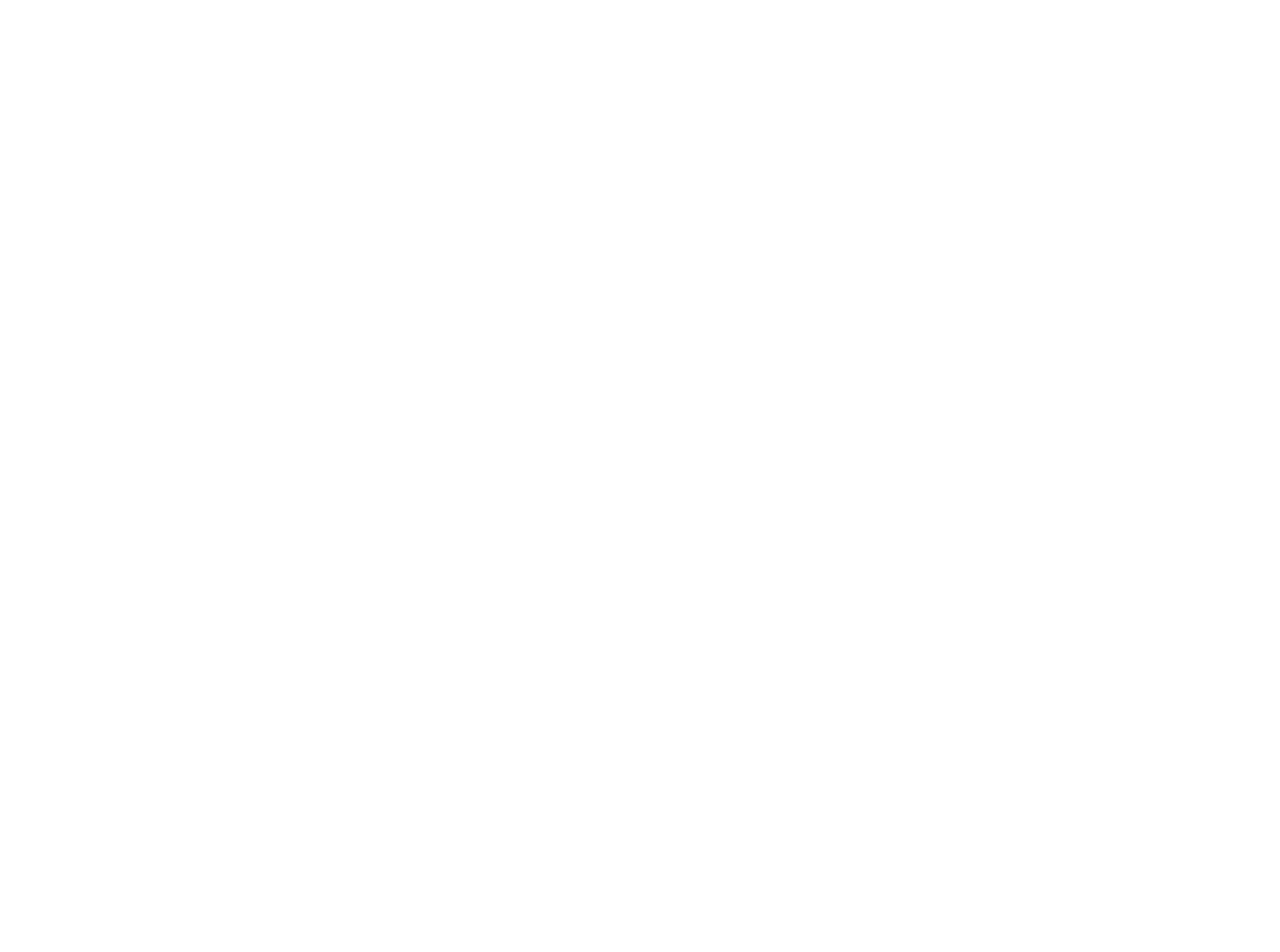
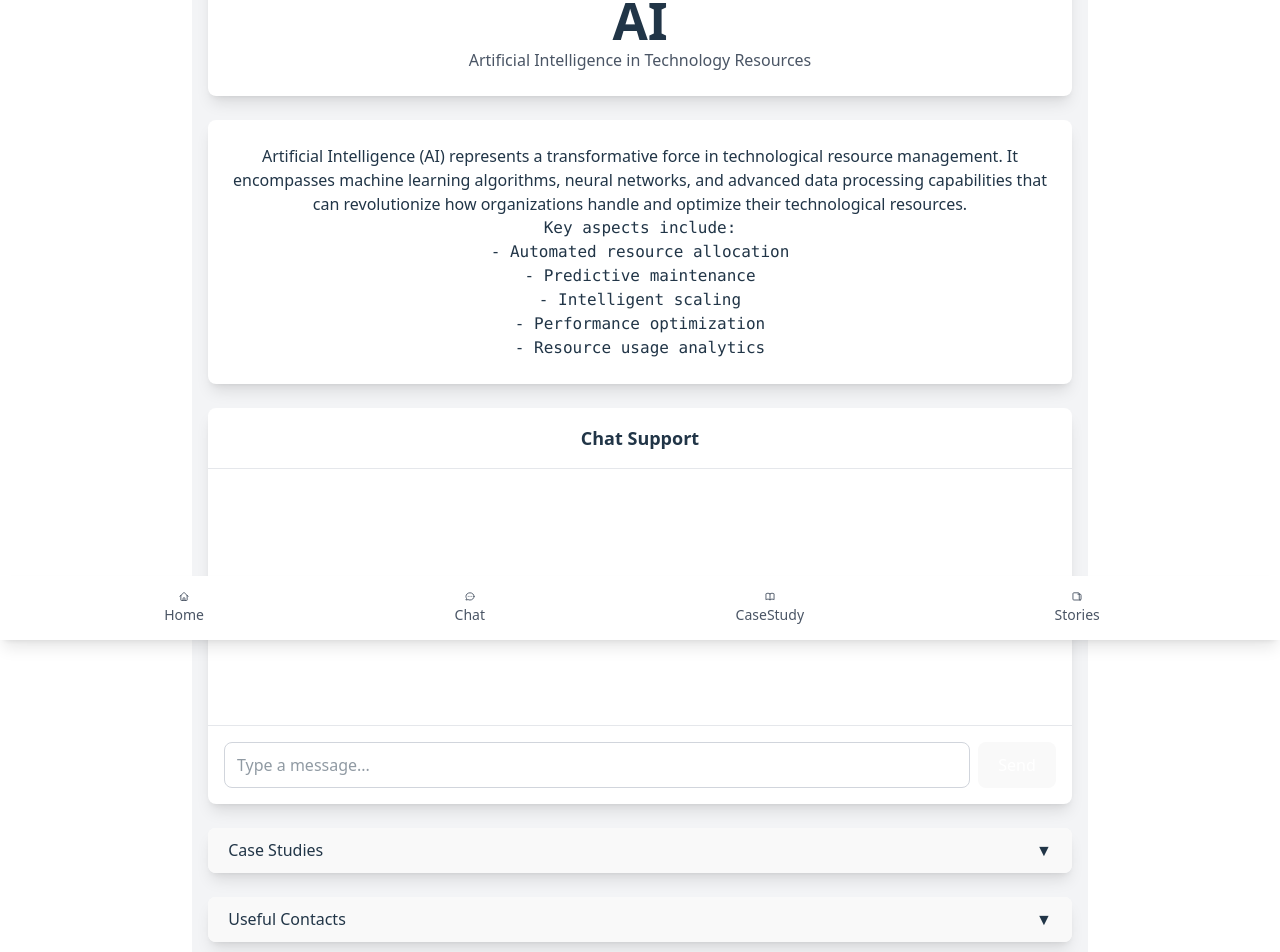
Before and after one commit to minlfk/Hackathon_25, a React (Vite) app in the folder hack25/: page /topic/1 in a window 1280 px wide. Before the commit this address had no page. Shown: the part 160-1112 px from the top of the page. Before the commit the page ends 800 px from the top, so only its background shows below. Built offline with nearby package versions, Linux system fonts and the light colour scheme.

Commit message:
some modif

```diff
--- a/hack25/src/App.jsx
+++ b/hack25/src/App.jsx
@@ -4,6 +4,7 @@ import ChatPage from './components/ChatPage';
 import Share from './components/Share';
 import './App.css'
 import DeepDive from './pages/DeepDive';
+import TopicDetail from './components/TopicDetail';
 
 function App() {
 
@@ -15,6 +16,7 @@ function App() {
           <Route path="/chat" element={<ChatPage />} />
           <Route path="/case-study" element={<div>Case Study Page</div>} />
           <Route path="/share" element={<Share />} />
+          <Route path="/topic/:topic" element={<TopicDetail />} />
 
           {/* Default routes for other combinations */}
           <Route path="/:id1" element={<DeepDive />} />
--- a/hack25/src/components/ChatPage.jsx
+++ b/hack25/src/components/ChatPage.jsx
@@ -1,4 +1,4 @@
-import { useState } from 'react';
+import { useState, useEffect, useRef } from 'react';
 import BottomToolbar from './BottomToolbar';
 import BackButton from './BackButton';
 import ReactMarkdown from 'react-markdown';
@@ -6,6 +6,15 @@ import ReactMarkdown from 'react-markdown';
 const ChatPage = () => {
   const [messages, setMessages] = useState([]);
   const [input, setInput] = useState("");
+  const messagesEndRef = useRef(null);
+
+  const scrollToBottom = () => {
+    messagesEndRef.current?.scrollIntoView({ behavior: "smooth" });
+  };
+
+  useEffect(() => {
+    scrollToBottom();
+  }, [messages]);
 
   const sendMessage = async () => {
     if (input.trim() === "") return;
@@ -48,13 +57,13 @@ const ChatPage = () => {
     <div className="fixed inset-0 bg-gray-100 flex flex-col">
       <BackButton />
       {/* Chat Window */}
-      <div className="flex-1 w-full max-w-2xl mx-auto px-2 md:px-4 pb-20">
+      <div className="flex-1 w-full max-w-2xl mx-auto px-2 md:px-4 pb-20 overflow-hidden">
         <div className="bg-white rounded-lg shadow-xl h-full flex flex-col">
           <div className="p-4 border-b border-gray-200">
             <h3 className="text-lg font-semibold text-gray-800">Chat Support</h3>
           </div>
 
-          <div className="flex-1 p-4 overflow-y-auto">
+          <div className="flex-1 p-4 overflow-y-auto" style={{ scrollbarWidth: 'thin' }}>
             <div className="space-y-4">
               {messages.map((msg, index) => (
                 <div
@@ -72,6 +81,7 @@ const ChatPage = () => {
                   </div>
                 </div>
               ))}
+              <div ref={messagesEndRef} />
             </div>
           </div>
 
--- a/hack25/src/components/CubeDetail.jsx
+++ b/hack25/src/components/CubeDetail.jsx
@@ -14,6 +14,11 @@ function CubeFace({ position, rotation, color, hoverColor, label, route, navigat
 
   // Load the button texture
   const texture = useTexture(buttonImage || zukunftLogo);
+
+  const handleClick = () => {
+    // Navigate to the topic detail page instead of the direct route
+    navigate(`/topic/${label.toLowerCase().replace(/\s+/g, '-')}`);
+  };
 
   return (
     <group position={position} rotation={rotation}>
@@ -36,7 +41,7 @@ function CubeFace({ position, rotation, color, hoverColor, label, route, navigat
         position={[0, 0, 0.01]}
         onPointerOver={() => setHovered(true)}
         onPointerOut={() => setHovered(false)}
-        onClick={() => navigate(route)}
+        onClick={handleClick}
       >
         <planeGeometry args={[0.4, 0.4]} />
         <meshBasicMaterial
--- /dev/null
+++ b/hack25/src/components/TopicDetail.jsx
@@ -0,0 +1,201 @@
+import { useState } from 'react';
+import { useParams } from 'react-router-dom';
+import BackButton from './BackButton';
+import BottomToolbar from './BottomToolbar';
+import ReactMarkdown from 'react-markdown';
+
+const TopicDetail = () => {
+  const { topic } = useParams();
+  const [messages, setMessages] = useState([]);
+  const [input, setInput] = useState("");
+  const [isCaseStudiesOpen, setIsCaseStudiesOpen] = useState(false);
+  const [isContactsOpen, setIsContactsOpen] = useState(false);
+
+  // Example data - replace with actual data from your backend
+  const topicData = {
+    title: "AI",
+    summary: "Artificial Intelligence in Technology Resources",
+    description: `Artificial Intelligence (AI) represents a transformative force in technological resource management.
+    It encompasses machine learning algorithms, neural networks, and advanced data processing capabilities that can
+    revolutionize how organizations handle and optimize their technological resources.
+
+    Key aspects include:
+    - Automated resource allocation
+    - Predictive maintenance
+    - Intelligent scaling
+    - Performance optimization
+    - Resource usage analytics`,
+    caseStudies: [
+      {
+        title: "AI Implementation in Resource Management",
+        content: "A detailed case study about how Company X implemented AI to optimize their technology resource allocation, resulting in 30% improved efficiency..."
+      }
+    ],
+    contacts: [
+      {
+        name: "AI Resource Center",
+        role: "Technical Support",
+        email: "ai.support@example.com",
+        phone: "+1 234 567 8900"
+      },
+      {
+        name: "Innovation Lab",
+        role: "Research & Development",
+        email: "innovation@example.com",
+        phone: "+1 234 567 8901"
+      }
+    ]
+  };
+
+  const sendMessage = async () => {
+    if (input.trim() === "") return;
+
+    const newMessage = { role: "user", content: input };
+    const updatedMessages = [...messages, newMessage];
+    setMessages(updatedMessages);
+    setInput("");
+
+    try {
+      const response = await fetch("https://tmp-gresfbded4dyfvg6.canadacentral-01.azurewebsites.net/chat", {
+        method: "POST",
+        headers: {
+          "Content-Type": "application/json",
+        },
+        body: JSON.stringify({
+          persona: { usecase: "exam" },
+          chat_history: updatedMessages,
+        }),
+      });
+      const data = await response.json();
+      if (Array.isArray(data)) {
+        setMessages(data);
+      }
+    } catch (error) {
+      console.error("Error sending message:", error);
+    }
+  };
+
+  return (
+    <div className="min-h-screen bg-gray-100">
+      <div className="max-w-4xl mx-auto px-4 py-8">
+        <BackButton />
+
+        {/* Selection Summary */}
+        <div className="bg-white rounded-lg shadow-lg p-6 mb-6">
+          <div className="flex items-center space-x-4">
+            <div className="bg-blue-100 rounded-full p-3">
+              <span className="text-blue-800 font-semibold">Technology</span>
+            </div>
+            <div className="bg-purple-100 rounded-full p-3">
+              <span className="text-purple-800 font-semibold">Resources</span>
+            </div>
+          </div>
+          <h1 className="text-2xl font-bold mt-4">{topicData.title}</h1>
+          <p className="text-gray-600">{topicData.summary}</p>
+        </div>
+
+        {/* Main Content */}
+        <div className="bg-white rounded-lg shadow-lg p-6 mb-6">
+          <div className="prose max-w-none">
+            <ReactMarkdown>{topicData.description}</ReactMarkdown>
+          </div>
+        </div>
+
+        {/* Chat Section */}
+        <div className="bg-white rounded-lg shadow-lg mb-6">
+          <div className="p-4 border-b border-gray-200">
+            <h2 className="text-lg font-semibold">Chat Support</h2>
+          </div>
+          <div className="h-64 overflow-y-auto p-4">
+            <div className="space-y-4">
+              {messages.map((msg, index) => (
+                <div
+                  key={index}
+                  className={`flex ${msg.role === "user" ? "justify-end" : "justify-start"}`}
+                >
+                  <div
+                    className={`${
+                      msg.role === "user" ? "bg-blue-100" : "bg-gray-100"
+                    } rounded-lg px-4 py-2 max-w-[80%]`}
+                  >
+                    <div className="text-gray-800">
+                      <ReactMarkdown>{msg.content}</ReactMarkdown>
+                    </div>
+                  </div>
+                </div>
+              ))}
+            </div>
+          </div>
+          <div className="p-4 border-t border-gray-200">
+            <div className="flex space-x-2">
+              <input
+                type="text"
+                placeholder="Type a message..."
+                value={input}
+                onChange={(e) => setInput(e.target.value)}
+                className="flex-1 px-3 py-2 border border-gray-300 rounded-lg focus:ring-2 focus:ring-blue-500"
+              />
+              <button
+                onClick={sendMessage}
+                className="px-4 py-2 bg-blue-600 text-white rounded-lg hover:bg-blue-700"
+              >
+                Send
+              </button>
+            </div>
+          </div>
+        </div>
+
+        {/* Case Studies Dropdown */}
+        <div className="bg-white rounded-lg shadow-lg mb-6">
+          <button
+            onClick={() => setIsCaseStudiesOpen(!isCaseStudiesOpen)}
+            className="w-full p-4 text-left font-semibold flex justify-between items-center"
+          >
+            <span>Case Studies</span>
+            <span className={`transform transition-transform ${isCaseStudiesOpen ? 'rotate-180' : ''}`}>
+              ▼
+            </span>
+          </button>
+          {isCaseStudiesOpen && (
+            <div className="p-4 border-t border-gray-200">
+              {topicData.caseStudies.map((study, index) => (
+                <div key={index} className="mb-4">
+                  <h3 className="font-semibold mb-2">{study.title}</h3>
+                  <p className="text-gray-600">{study.content}</p>
+                </div>
+              ))}
+            </div>
+          )}
+        </div>
+
+        {/* Useful Contacts Dropdown */}
+        <div className="bg-white rounded-lg shadow-lg mb-6">
+          <button
+            onClick={() => setIsContactsOpen(!isContactsOpen)}
+            className="w-full p-4 text-left font-semibold flex justify-between items-center"
+          >
+            <span>Useful Contacts</span>
+            <span className={`transform transition-transform ${isContactsOpen ? 'rotate-180' : ''}`}>
+              ▼
+            </span>
+          </button>
+          {isContactsOpen && (
+            <div className="p-4 border-t border-gray-200 grid grid-cols-1 md:grid-cols-2 gap-4">
+              {topicData.contacts.map((contact, index) => (
+                <div key={index} className="bg-gray-50 p-4 rounded-lg">
+                  <h3 className="font-semibold">{contact.name}</h3>
+                  <p className="text-gray-600">{contact.role}</p>
+                  <p className="text-sm text-blue-600">{contact.email}</p>
+                  <p className="text-sm text-gray-500">{contact.phone}</p>
+                </div>
+              ))}
+            </div>
+          )}
+        </div>
+      </div>
+      <BottomToolbar />
+    </div>
+  );
+};
+
+export default TopicDetail;
```
